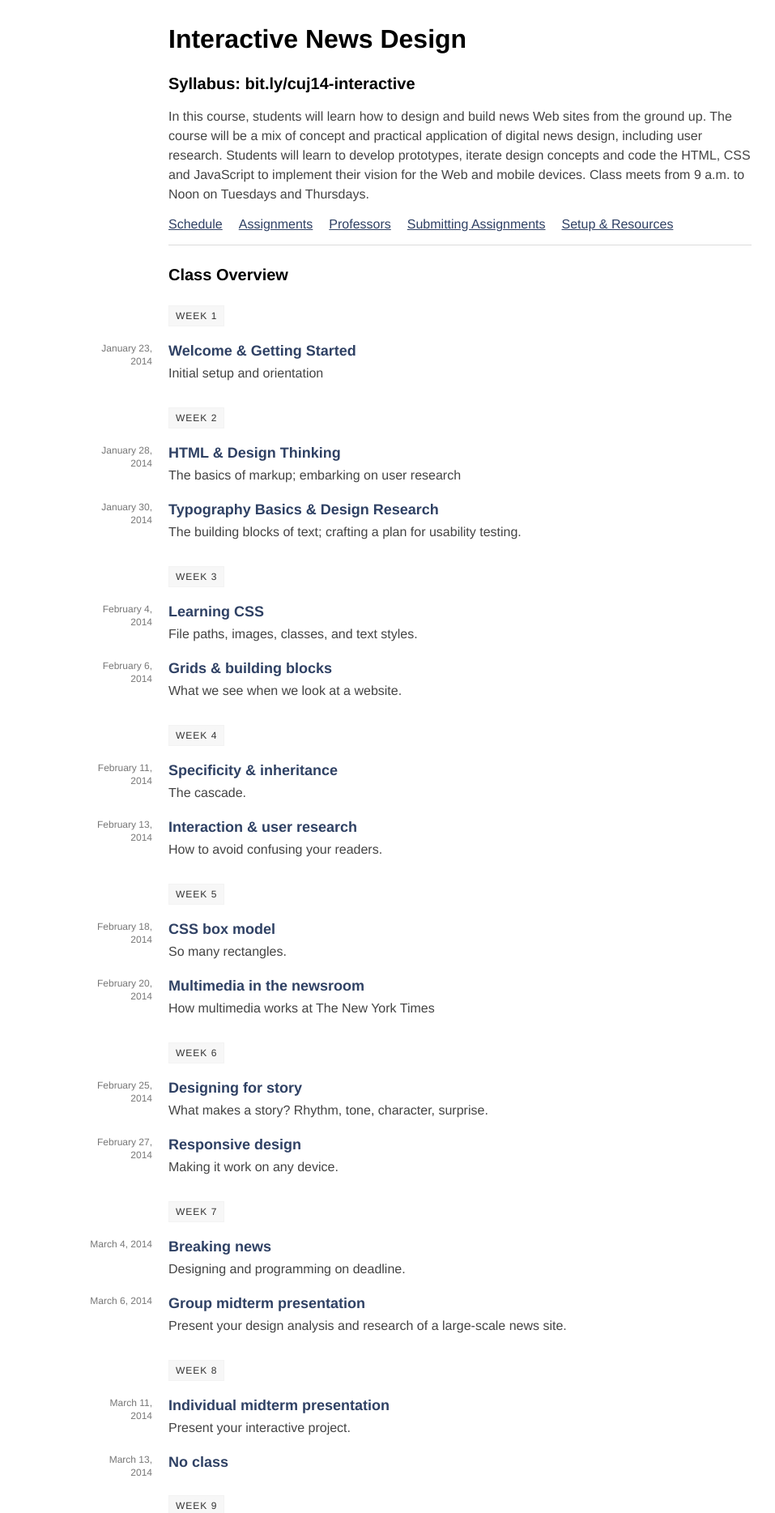
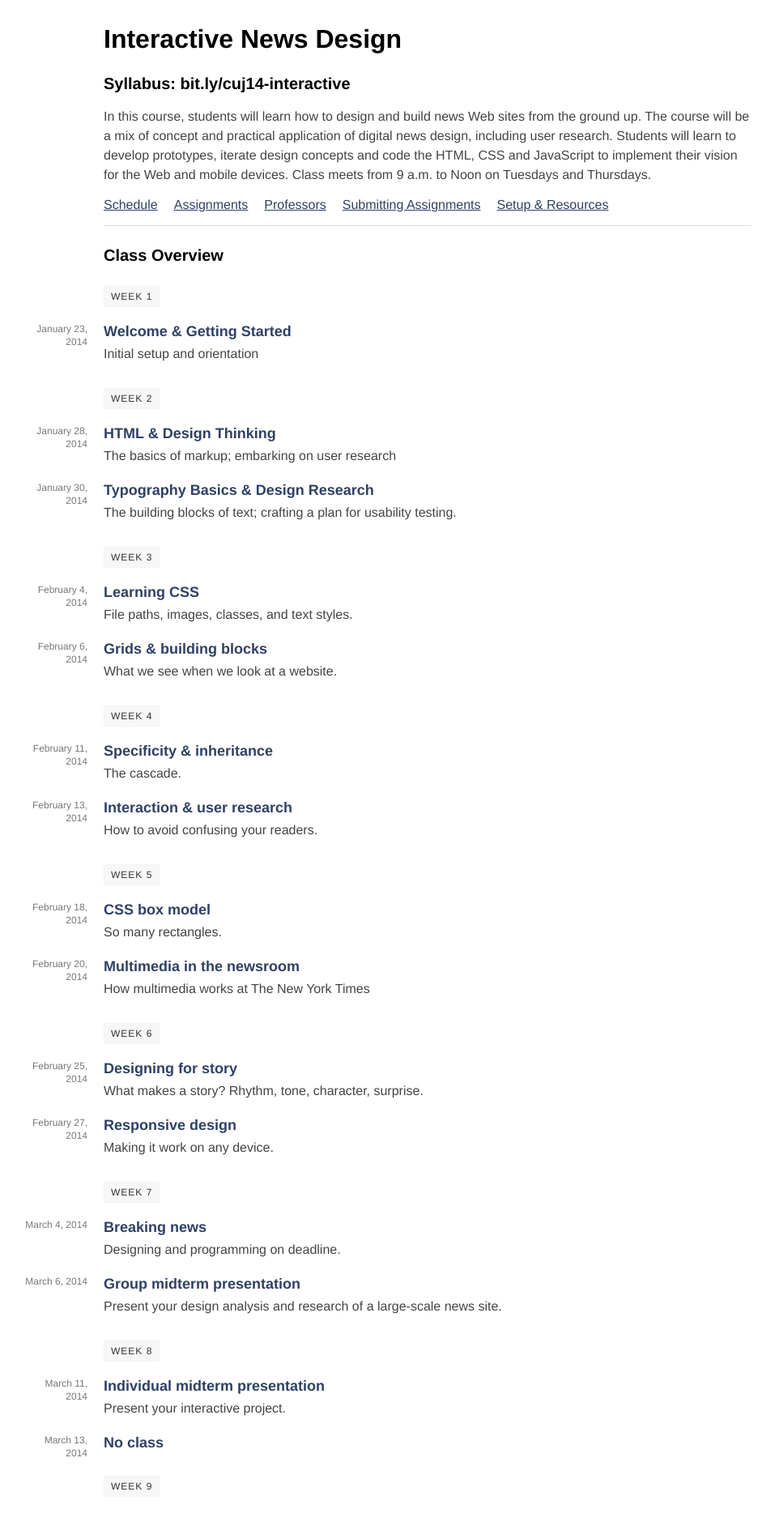
Before and after one commit to tysone/2014-columbia, a Jekyll site: the page built from columbia-spring-14/index.html, in a window 1280 px wide. Shown: the top 1868 px of the page at 81% size, without its empty margins (152-1109 px from the left). Built offline with Jekyll 4.4.1, drawn with Linux system fonts in a browser that asks for light colours.

Commit message:
extra markup on index

```diff
--- a/columbia-spring-14/index.html
+++ b/columbia-spring-14/index.html
@@ -2,130 +2,6 @@
 layout: default
 title: Interactive Design - Spring 2014
 ---
-
-<html>
-<head>
-
-<style>
-
-body {
-	font-family: helvetica, arial, sans-serif;
-}
-
-.page {
-	max-width: 800px;
-	padding-left: 80px;
-	margin: 30px auto;
-}
-
-a, a:visited {
-	color: #2f4164;
-}
-
-h2 {
-	/*font-weight: normal;*/
-	font-size: 20px;
-	clear: both;
-	margin-top: 25px;
-}
-
-h3 {
-	font-weight: bold;
-	margin: 10px 0 5px 0;
-	padding: 0;
-	font-size: 18px;
-}
-
-h5 {
-	display: inline-block;
-	margin: 10px 0 10px 0;
-	padding: 5px 8px;
-	font-weight: normal;
-	text-transform: uppercase;
-	font-size: 12px;
-	letter-spacing: 1px;
-	background-color: #f7f7f7;
-	border: 1px solid #f3f3f3;
-	color: #333;
-}
-
-p {
-	color: #444;
-	font-size: 16px;
-	line-height: 1.5;
-}
-
-.hr {
-	height: 0;
-	width: 100%;
-	border-bottom: 1px solid #dbdbdb;
-}
-
-ul.anchors {
-	list-style-type: none;
-	list-style-position: outside;
-	padding: 0;
-}
-
-	ul.anchors:after {
-		content: "";
-	  display: table;
-	  clear: both;
-	}
-
-	ul.anchors li {
-		float: left;
-		margin-right: 20px;
-	}
-
-.meeting {
-	position: relative;
-}
-
-	.meeting p {
-		margin: 0;
-		padding: 0;
-	}
-
-.date {
-	width: 80px;
-	margin-left: -100px;
-	position: absolute;
-	left: 0;
-	color: #777;
-	font-size: 12px;
-	text-align: right;
-	line-height: 1.3;
-}
-
-.description {
-	margin-bottom: 20px;
-	/*margin-left: 13%;*/
-}
-
-	a.course-link {
-		text-decoration: none;
-	}
-
-		a.course-link:hover .description {
-			/*background-color: #dbdbdb;*/
-		}
-
-		a.course-link:hover h3 {
-			text-decoration: underline;
-		}
-
-		a.course-link p {
-			color: #444;
-		}
-
-</style>
-
-</head>
-
-<body>
-
-<div class="page">
 
 <h1>Interactive News Design</h1>
 
@@ -138,7 +14,7 @@ ul.anchors {
 	<li><a href="#assignments">Assignments</a></li>
 	<li><a href="#professors">Professors</a></li>
 	<li><a href="#submitting">Submitting Assignments</a></li>
-	<li><a href="#resources">Setup & Resources</a></li>
+	<li><a href="#resources">Setup &amp; Resources</a></li>
 </ul>
 
 <div class="hr"></div>
@@ -207,10 +83,3 @@ joshmkeller at gmail.com</p>
 <a name="resources"></a><h2>Setup &amp; Resources</h2>
 
 <p>At a minimum, we reccomend you have a copy of the <a href="http://www.htmlandcssbook.com">HTML &amp; CSS book</a>, install <a href="https://www.google.com/intl/en/chrome/browser/">Google Chrome</a> and <a href="http://www.sublimetext.com/">Sublime Text Editor</a>. Additional links, resources and tutorials will be collected on the <a href="resources.html">resources page.</a></p>
-
-
-</div> <!-- /.page -->
-
-</body>
-
-</html>
```
